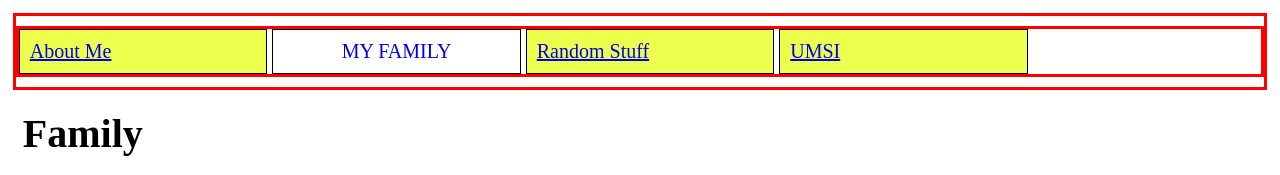
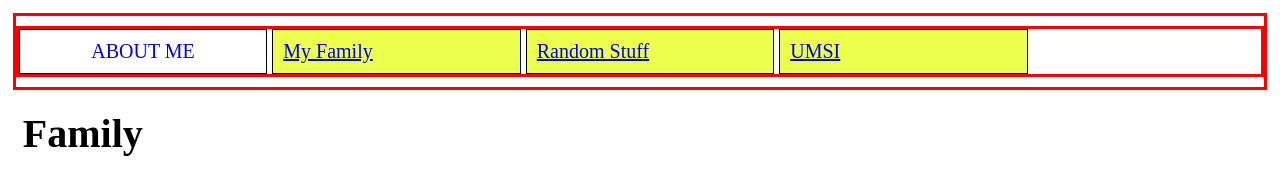
Before and after one commit to 2jasmineYin/hw1-f25, a plain HTML site: page family.html in a window 1280 px wide. Shown: the top 175 px of the page. Drawn offline with Linux system fonts and the light colour scheme.

Commit message:
Fix active class positioning according to HW1 requirements

```diff
--- a/family.html
+++ b/family.html
@@ -12,8 +12,8 @@
 	<header>
 	  <nav>
 		<ul>
-			<li><a href="index.html">About Me</a></li>
-			<li class="active"><a href="family.html">My Family</a></li>
+			<li class="active"><a href="index.html">About Me</a></li>
+			<li><a href="family.html">My Family</a></li>
 			<li><a href="random.html">Random Stuff</a></li>
 			<li><a href="http://www.si.umich.edu">UMSI</a></li>
 		</ul>
```
Also changed, not shown: index.html (+1 -1 lines), random.html (+2 -2 lines).
